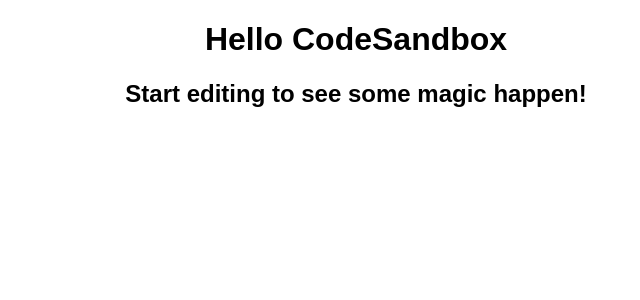
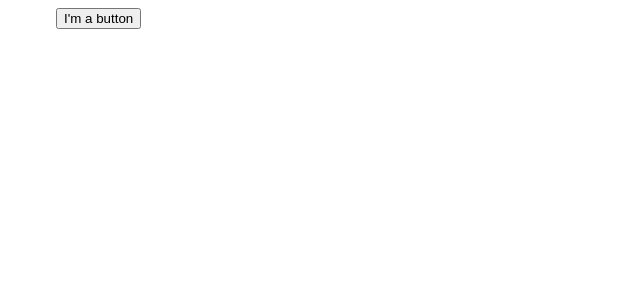
Before and after one commit to alekspanteli/create-react-app-beta, a React (Create React App) app: page / in a window 1280 px wide. Shown: the top 300 px of the page, without its empty margins (284-924 px from the left). Built offline with nearby package versions, Linux system fonts and the light colour scheme.

Commit message:
Update 4 files

```diff
--- a/src/App.js
+++ b/src/App.js
@@ -1,10 +1,18 @@
 import "./styles.css";
+
+
+const MyButton = () =>{
+    return (
+    <button>I'm a button</button>
+  );
+}
+
+
 
 export default function App() {
   return (
     <div className="App">
-      <h1>Hello CodeSandbox</h1>
-      <h2>Start editing to see some magic happen!</h2>
+      <MyButton />
     </div>
   );
 }
--- a/src/styles.css
+++ b/src/styles.css
@@ -1,4 +1,4 @@
 .App {
-  font-family: sans-serif;
-  text-align: center;
+  inline-size: min(600px, 100vw - 30px);
+  margin-inline: auto;
 }
```
Also changed, not shown: package.json (line endings or trailing spaces), 1 other file (tests, documents, lock files or other folders).
